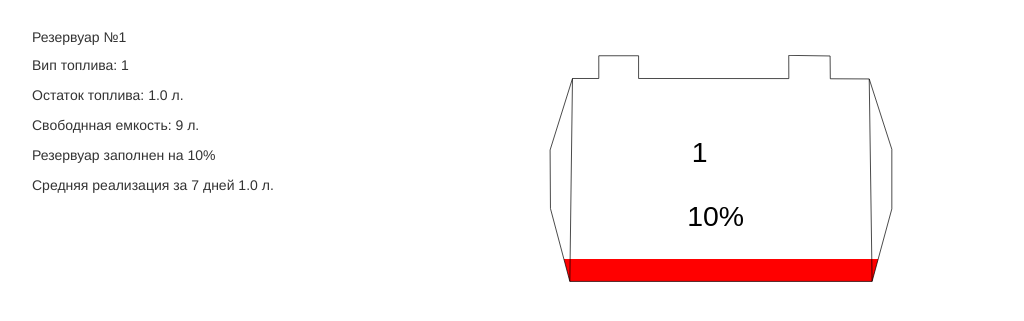
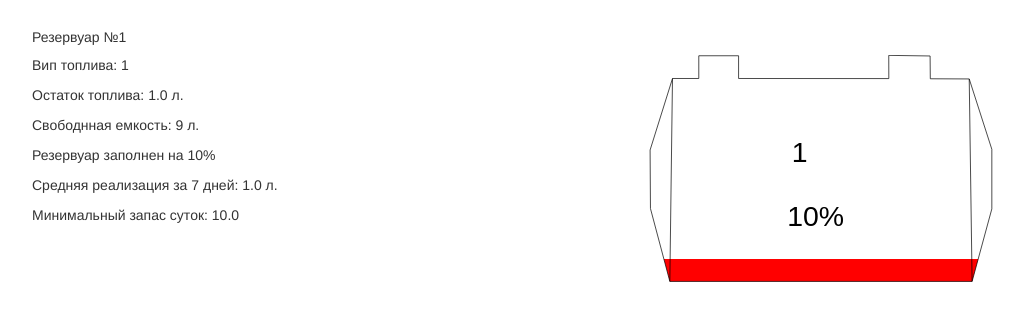
Before and after one commit to RenOoise/aob, a Flask app: a page that uses app/templates/base.html in a window 1280 px wide. Shown: the part 130-451 px from the top of the page, without its empty margins (23-1047 px from the left). Run offline with Flask 2, Linux system fonts and the light colour scheme; a user stored in the database is signed in; tables that the repository leaves empty hold one stand-in row (values such as "Sample post"); some libraries are stand-ins or nearby versions.

Commit message:
Добавлен запас суток по каждому резервуару на странице АЗС, добавлен фильтр по таблицам реализации и остатков

```diff
--- a/app/templates/base.html
+++ b/app/templates/base.html
@@ -120,6 +120,19 @@
     {{ super() }}
     {{ moment.include_moment() }}
     {{ moment.lang(g.locale) }}
+    <script src="https://ajax.googleapis.com/ajax/libs/jquery/3.4.1/jquery.min.js"></script>
+    <script src="https://cdnjs.cloudflare.com/ajax/libs/popper.js/1.14.7/umd/popper.min.js"></script>
+    <script>
+
+        $(document).ready(function(){
+            $("#myInput").on("keyup", function() {
+                var value = $(this).val().toLowerCase();
+                $("#meTable tr").filter(function() {
+                    $(this).toggle($(this).text().toLowerCase().indexOf(value) > -1)
+                });
+            });
+        });
+    </script>
     <script>
         function translate(sourceElem, destElem, sourceLang, destLang) {
             $(destElem).html('<img src="{{ url_for('static', filename='loading.gif') }}">');
--- a/app/templates/online.html
+++ b/app/templates/online.html
@@ -14,6 +14,8 @@
                     <div class="row">
                         <div class="col-md-12">
                             <div class="row">
+                                <input class="form-control" id="myInput" type="text" placeholder="Фильтр по номеру АЗС (например: АЗС № 40)">
+                                <br>
                                 <table id="myTest" class="table table-sm table-hover">
                                     <thead>
                                     <tr>
@@ -29,7 +31,7 @@
 
                                     </tr>
                                     </thead>
-                                        <tbody>
+                                    <tbody id="meTable">
                                     {% for i in online %}
                                         {% if i.auto %}
                                             <tr>
--- a/app/templates/page_azs.html
+++ b/app/templates/page_azs.html
@@ -12,16 +12,13 @@
             </nav>
         </div>
 
-    <div class="row py-2">
         {% for i in tanks_list %}
-        <div class="col-lg-12">
             <div class="row py-2">
                 <div class="card">
                     <h5 class="card-header">Резервуар №{{ i.tank_number }}</h5>
                     <div class="card-body">
-
                         <div class="row py-2">
-                            <div class="col col-lg-5">
+                            <div class="col col-lg-6">
                                 {%- for z in online -%}
                                     {%- if z.tank_id == i.id -%}
 
@@ -31,14 +28,15 @@
                                         <p>Резервуар заполнен на {{ (100*(z.fuel_volume/i.corrected_capacity))|int }}%</p>
                                         {% for x in realisation %}
                                             {% if x.tank_id == i.id %}
-                                <p>Средняя реализация за 7 дней {{ x.average_7_days }} л.</p>
+                                                <p>Средняя реализация за 7 дней: {{ x.average_7_days }} л.</p>
+                                                <p>Минимальный запас суток: {{ x.days_stock_min }}</p>
                                             {%- endif -%}
                                         {%- endfor -%}
 
                                     {%- endif -%}
                                 {%- endfor -%}
                             </div>
-                            <div class="col col-lg-7">
+                            <div class="col col-lg-6">
                                 <svg
                                         xmlns:dc="http://purl.org/dc/elements/1.1/"
                                         xmlns:cc="http://creativecommons.org/ns#"
@@ -194,8 +192,7 @@
                     </div>
                 </div>
             </div>
-        </div>
         {% endfor %}
     </div>
-</div>
+
 {% endblock %}
--- a/app/templates/realisation.html
+++ b/app/templates/realisation.html
@@ -12,7 +12,8 @@
                 </div>
                 <div class="card-body">
                     <div class="row">
-
+                        <input class="form-control" id="myInput" type="text" placeholder="Фильтр по номеру АЗС (например: АЗС № 40)">
+                        <br>
                         <table class="table table-sm table-hover">
                             <thead>
                             <tr>
@@ -29,7 +30,7 @@
                                 <th>Время выгрузки</th>
                             </tr>
                             </thead>
-                                    <tbody>
+                            <tbody id="meTable">
                             {% for i in realisation %}
                                 <tr>
 
@@ -39,6 +40,7 @@
                                         {% endif %}
                                     {% endfor %}
                                     </td>
+
                                     <td>
                                         {% for z in tanks_list %}
                                             {% if z.id == i.tank_id %}
```
Lines whose indentation alone changed are shown as unchanged.
